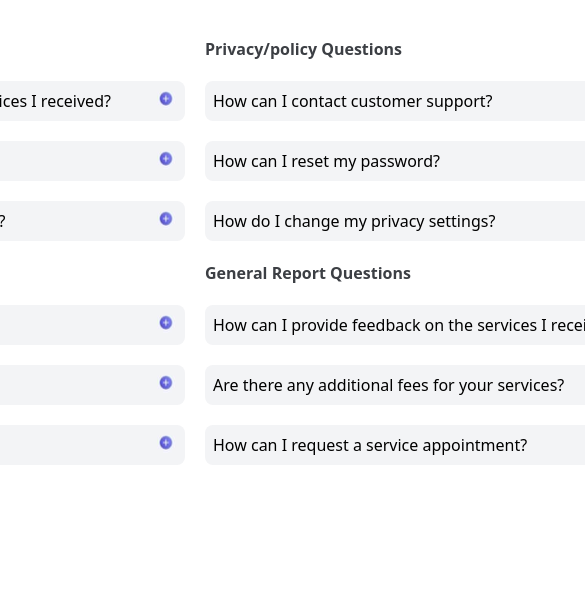
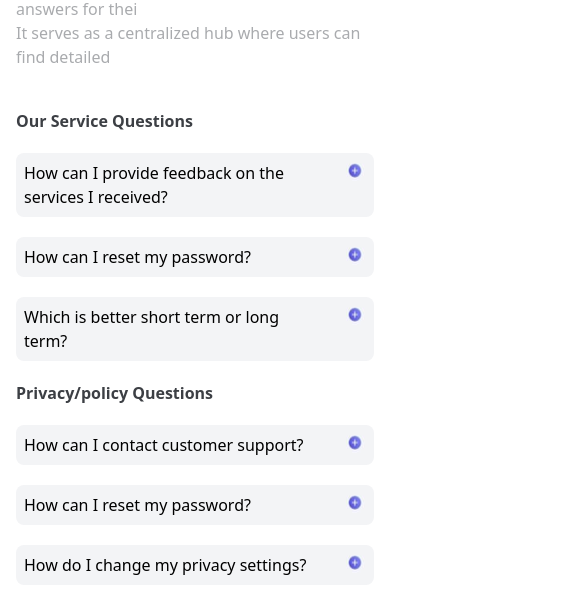
Before and after one commit to stephaniemensah/faq-center, a plain HTML site: page index.html in a window 390 px wide. Shown: the part 187-789 px from the top of the page, 585 px wide, since content can reach past the window. Drawn offline with nearby package versions, Linux system fonts and the light colour scheme.

Commit message:
update responsiveness

```diff
--- a/index.html
+++ b/index.html
@@ -7,7 +7,7 @@
     <script src="https://cdn.tailwindcss.com"></script>
   </head>
   <body class="flex flex-col items-center justify-center">
-    <div class="flex flex-col w-[1000px] bg-[FFFFFF]">
+    <div class="flex flex-col w-full lg:w-[1000px] px-4 bg-[FFFFFF]">
       <div class="flex flex-col items-center justify-center mt-20">
         <h1 class="text-3xl font-bold text-[#5D4DC7] mb-5">FAQ Center</h1>
         <h3 class="text-[#A9ABAE]">
@@ -20,7 +20,9 @@
         </h3>
       </div>
 
-      <div class="grid grid-cols-2 items-center justify-center gap-5 mt-10">
+      <div
+        class="grid grid-cols-1 lg:grid-cols-2 items-center justify-center gap-5 mt-10"
+      >
         <div>
           <h2 class="text-[#3C3F44] font-bold text-md">
             Our Service Questions
```
